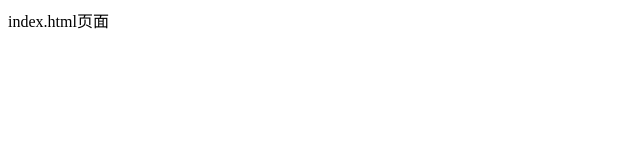
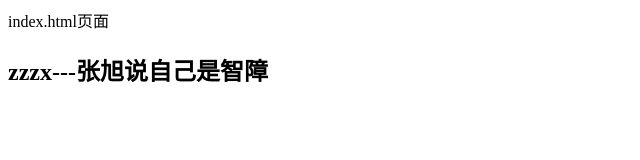
Before and after one commit to 9qianjunxin/zzzx, a plain HTML site: page index.html in a window 1280 px wide. Shown: the whole page, without its empty margins (0-640 px from the left). Drawn offline with Linux system fonts and the light colour scheme.

Commit message:
ZQ的第一次修改

```diff
--- a/index.html
+++ b/index.html
@@ -1 +1,2 @@
 index.html页面
+<h2>zzzx---张旭说自己是智障</h2>
```
